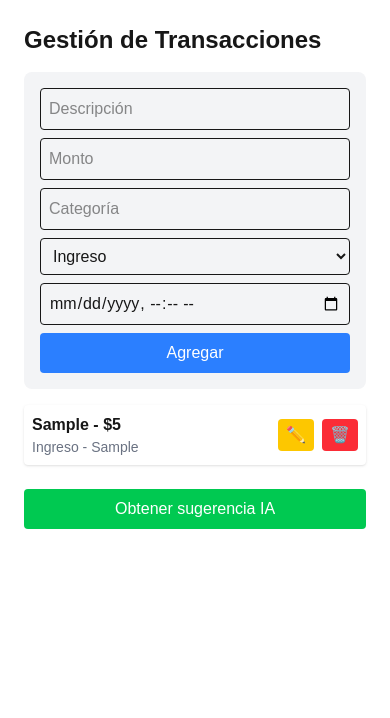
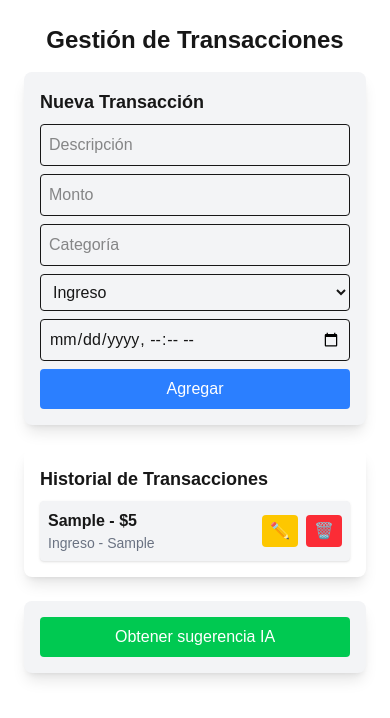
Before and after one commit to JuanLoaiza007/test-indexeddb-gemini, a Next.js app: page /transacciones in a window 390 px wide. Both pictures are taken after typing "Sample", "5", "Sample" into the empty fields and a click on the button "Agregar". Shown: the top 718 px of the page. Built offline with nearby package versions, Linux system fonts and the light colour scheme; no server answers.

Commit message:
style: mejora de responsive

```diff
--- a/app/transacciones/page.jsx
+++ b/app/transacciones/page.jsx
@@ -92,9 +92,18 @@ export default function TransaccionesPage() {
   }
 
   return (
-    <div className="p-6 max-w-xl mx-auto">
-      <h1 className="text-2xl font-bold mb-4">Gestión de Transacciones</h1>
-      <form onSubmit={manejarEnvio} className="bg-gray-100 p-4 rounded-lg mb-4">
+    <div className="p-6 max-w-6xl mx-auto">
+      <h1 className="text-2xl font-bold mb-4 text-center">
+        Gestión de Transacciones
+      </h1>
+
+      <div className="grid grid-cols-1 md:grid-cols-2 gap-6">
+        {/* Sección del formulario */}
+        <form
+          onSubmit={manejarEnvio}
+          className="bg-gray-100 p-4 rounded-lg shadow-lg"
+        >
+          <h2 className="text-lg font-semibold mb-2">Nueva Transacción</h2>
           <input
             type="text"
             name="descripcion"
@@ -149,22 +158,27 @@ export default function TransaccionesPage() {
           />
           <button
             type="submit"
-          className="w-full bg-blue-500 text-white p-2 rounded"
+            className="w-full bg-blue-500 text-white p-2 rounded hover:bg-blue-600 transition"
           >
             {form.id ? "Actualizar" : "Agregar"}
           </button>
         </form>
 
-      <ul className="space-y-2">
+        {/* Sección de lista de transacciones */}
+        <div className="bg-white p-4 rounded-lg shadow-lg">
+          <h2 className="text-lg font-semibold mb-2">
+            Historial de Transacciones
+          </h2>
           {transacciones.length === 0 ? (
             <p className="text-gray-500 text-center">
               No hay transacciones registradas.
             </p>
           ) : (
-          transacciones.map((t) => (
+            <ul className="space-y-2">
+              {transacciones.map((t) => (
                 <li
                   key={t.id}
-              className="flex justify-between items-center p-2 bg-white rounded shadow"
+                  className="flex justify-between items-center p-2 bg-gray-100 rounded shadow"
                 >
                   <div>
                     <p className="font-semibold">
@@ -178,26 +192,29 @@ export default function TransaccionesPage() {
                   <div className="flex space-x-2">
                     <button
                       onClick={() => manejarEditar(t.id)}
-                  className="bg-yellow-400 text-white px-2 py-1 rounded"
+                      className="bg-yellow-400 text-white px-2 py-1 rounded hover:bg-yellow-500 transition"
                     >
                       ✏️
                     </button>
                     <button
                       onClick={() => manejarEliminar(t.id)}
-                  className="bg-red-500 text-white px-2 py-1 rounded"
+                      className="bg-red-500 text-white px-2 py-1 rounded hover:bg-red-600 transition"
                     >
                       🗑️
                     </button>
                   </div>
                 </li>
-          ))
+              ))}
+            </ul>
           )}
-      </ul>
+        </div>
+      </div>
 
-      <div className="mt-6">
+      {/* Sección de IA */}
+      <div className="mt-6 bg-gray-100 p-4 rounded-lg shadow-lg text-center">
         <button
           onClick={obtenerSugerenciaIA}
-          className="w-full bg-green-500 text-white p-2 rounded"
+          className="w-full bg-green-500 text-white p-2 rounded hover:bg-green-600 transition"
         >
           Obtener sugerencia IA
         </button>
@@ -207,7 +224,7 @@ export default function TransaccionesPage() {
           </p>
         )}
         {sugerenciaIA && (
-          <p className="mt-4 p-4 bg-gray-100 border rounded">{sugerenciaIA}</p>
+          <p className="mt-4 p-4 bg-white border rounded">{sugerenciaIA}</p>
         )}
       </div>
     </div>
--- a/next.config.mjs
+++ b/next.config.mjs
@@ -1,4 +1,15 @@
 /** @type {import('next').NextConfig} */
-const nextConfig = {};
+const nextConfig = {
+  output: "standalone",
+  async redirects() {
+    return [
+      {
+        source: "/",
+        destination: "/transacciones",
+        permanent: false,
+      },
+    ];
+  },
+};
 
 export default nextConfig;
```
Lines whose indentation alone changed are shown as unchanged.
